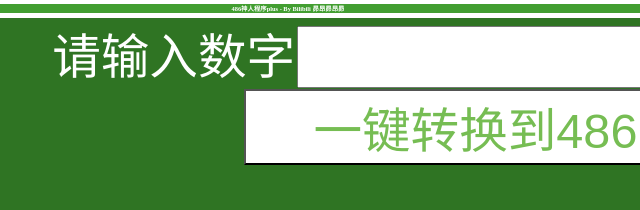
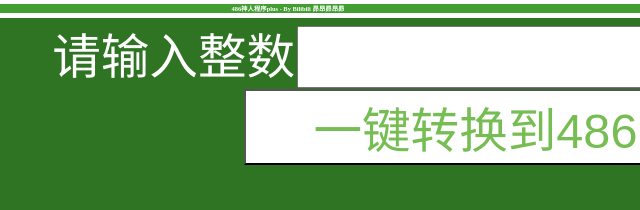
Before and after one commit to Awa-Subaru-Dr/AWASUBARUSPROGRAM, a plain HTML site: page index.html in a window 1280 px wide. Shown: the top 210 px of the page, 116-756 px from the left. Drawn offline with Linux system fonts and the light colour scheme.

Commit message:
Add files via upload

```diff
--- a/index.html
+++ b/index.html
@@ -16,7 +16,7 @@
         </a>
     </div>
     <div class="body">
-        <code>请输入数字</code>
+        <code>请输入整数</code>
         <input type="text" name="" id="IN">
         <br>
         <button type="button" id="button" onclick="c()">一键转换到486！<img src="486.png" id="A486"></img></button>
```
